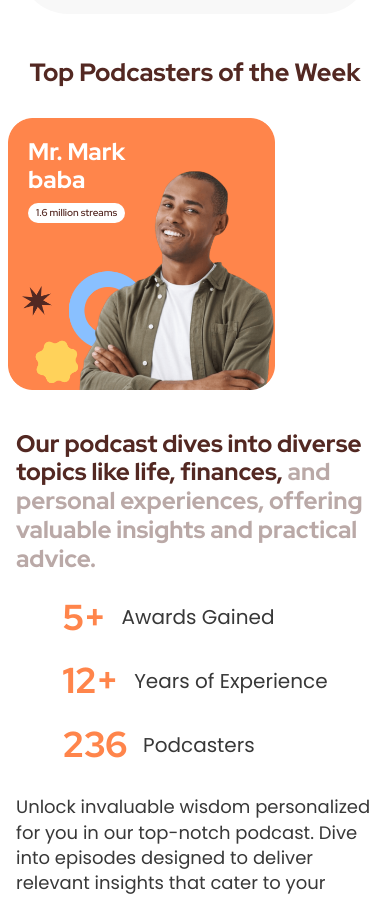
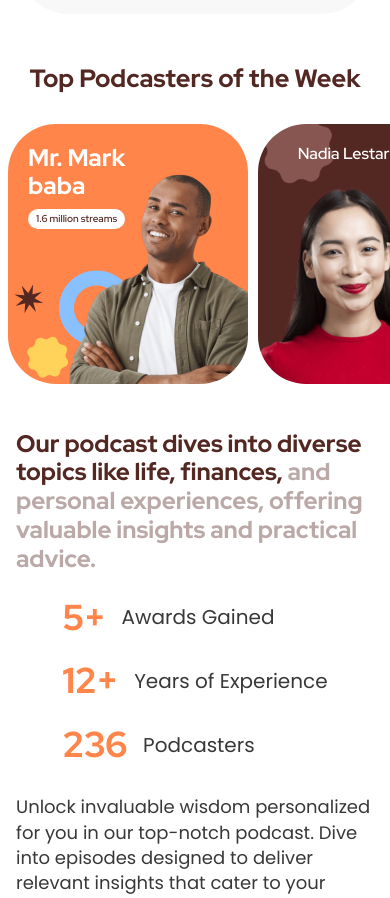
Before and after one commit to gpyuan/insightpod-stream-platform, a React (Vite) app: page / in a window 390 px wide. Shown: the part 2097-2995 px from the top of the page. Built offline with nearby package versions, Linux system fonts and the light colour scheme; a web font is replaced by a local one.

Commit message:
fix(TopPodcasterCard): 修正 mobile 圖片壓縮問題

```diff
--- a/package.json
+++ b/package.json
@@ -1,5 +1,6 @@
 {
   "name": "insightpod-stream-platform",
+  "homepage": "https://gpyuan.github.io/insightpod-stream-platform/",
   "private": true,
   "version": "0.0.0",
   "type": "module",
@@ -7,7 +8,9 @@
     "dev": "vite",
     "build": "vite build",
     "lint": "eslint .",
-    "preview": "vite preview"
+    "preview": "vite preview",
+    "predeploy": "npm run build",
+    "deploy": "gh-pages -d dist"
   },
   "dependencies": {
     "react": "^19.2.0",
@@ -23,6 +26,7 @@
     "eslint": "^9.39.1",
     "eslint-plugin-react-hooks": "^7.0.1",
     "eslint-plugin-react-refresh": "^0.4.24",
+    "gh-pages": "^6.3.0",
     "globals": "^16.5.0",
     "sass-embedded": "^1.97.3",
     "vite": "^7.3.1"
--- a/src/App.jsx
+++ b/src/App.jsx
@@ -1,5 +1,5 @@
 import React from "react";
-import { BrowserRouter as Router, Routes, Route } from "react-router-dom";
+import { Routes, Route } from "react-router-dom";
 import Header from "@/components/layout/header/Header";
 import Hero from "@/components/features/Hero/Hero";
 import WeeklyPodcasts from "@/components/features/WeeklyPodcast/WeeklyPodcasts";
--- a/src/components/features/TopPodcasters/TopPodcasterCard.jsx
+++ b/src/components/features/TopPodcasters/TopPodcasterCard.jsx
@@ -28,11 +28,13 @@ const TopPodcasterCard = ({ data, size }) => {
           </p>
         )}
       </div>
+      {/* <div className="top-podcaster-card__img-container"> */}
       <img
         src={image}
         alt={`${author} podcast cover`}
         className={`top-podcaster-card__img top-podcaster-card__img--${size}`}
       />
+      {/* </div> */}
     </article>
   );
 };
--- a/src/components/features/TopPodcasters/TopPodcasterCard.scss
+++ b/src/components/features/TopPodcasters/TopPodcasterCard.scss
@@ -3,6 +3,37 @@
 .top-podcaster-card {
   display: flex;
   position: relative;
+  flex-shrink: 0;
+
+  &__img {
+    width: 100%;
+    height: 100%;
+    border-radius: 48px;
+    object-fit: cover;
+    display: block;
+
+    @include tablet {
+      width: 220px;
+      height: 420px;
+    }
+
+    @include mobile {
+      width: 180px;
+      height: 260px;
+    }
+
+    &--large {
+      @include tablet {
+        width: 340px;
+        height: 420px;
+      }
+
+      @include mobile {
+        width: 240px;
+        height: 260px;
+      }
+    }
+  }
 
   &__info {
     width: 170px;
--- a/src/main.jsx
+++ b/src/main.jsx
@@ -1,13 +1,13 @@
 import { StrictMode } from "react";
 import { createRoot } from "react-dom/client";
-import { BrowserRouter } from "react-router-dom";
+import { HashRouter } from "react-router-dom";
 import App from "./App.jsx";
 import "./styles/main.scss";
 
 createRoot(document.getElementById("root")).render(
   <StrictMode>
-    <BrowserRouter>
+    <HashRouter>
       <App />
-    </BrowserRouter>
+    </HashRouter>
   </StrictMode>
 );
--- a/vite.config.js
+++ b/vite.config.js
@@ -4,6 +4,7 @@ import path from "path";
 
 export default defineConfig({
   plugins: [react()],
+  base: "/insightpod-stream-platform/",
   css: {
     preprocessorOptions: {},
   },
```
Also changed, not shown: 2 other files (tests, documents, lock files or other folders).
